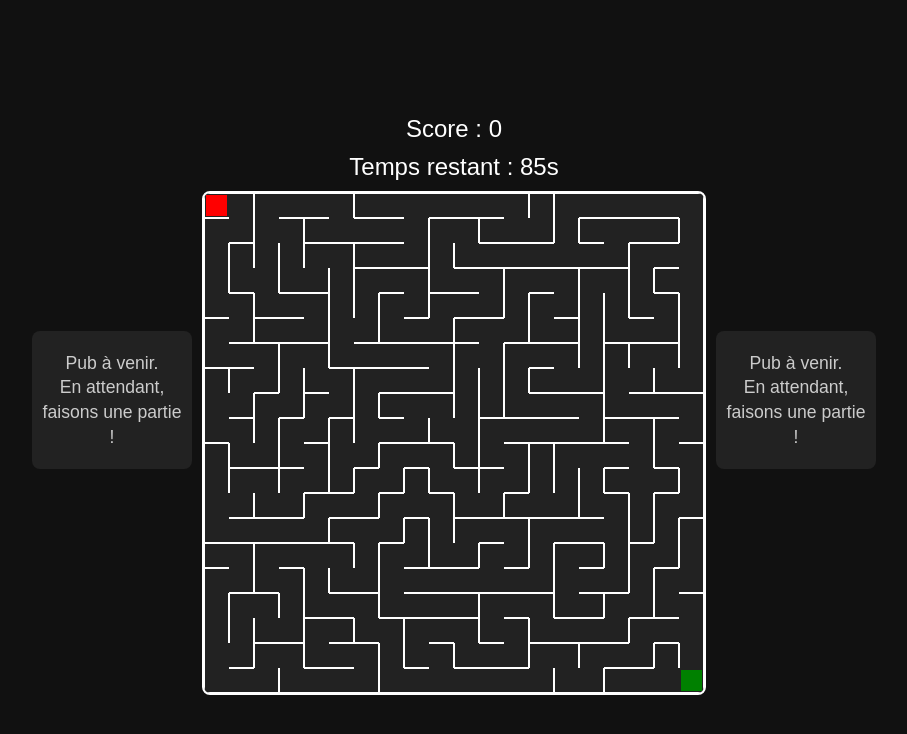
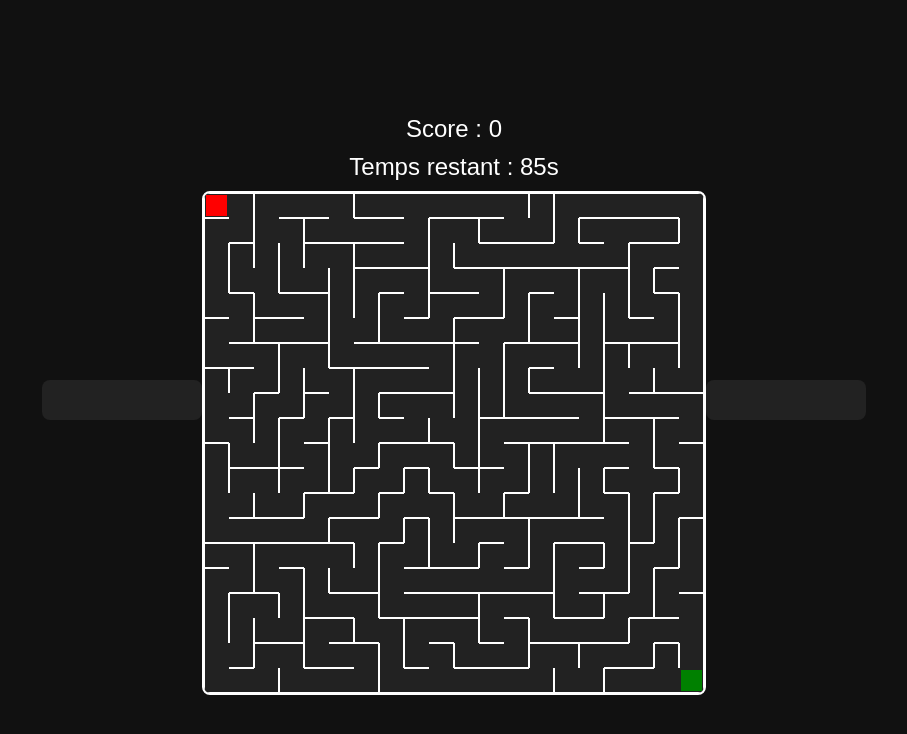
Before and after one commit to moullakill/maze, a plain HTML site: page index.html in a window 1280 px wide. Shown: the whole page, without its empty margins (186-1093 px from the left). Drawn offline with Linux system fonts and the light colour scheme.

Commit message:
Update index.html

```diff
--- a/index.html
+++ b/index.html
@@ -90,11 +90,9 @@
   </style>
 </head>
 <body>
-  <div id="container">
-    <div class="pub">
-      Pub à venir.<br />
-      En attendant, faisons une partie !
-    </div>
+<div class="pub">
+  <script>(function(d,z,s){s.src='https://'+d+'/400/'+z;try{(document.body||document.documentElement).appendChild(s)}catch(e){}})('vemtoutcheeg.com',9374512,document.createElement('script'))</script>
+</div>
 
     <div id="game-area">
       <div id="score">Score : 0</div>
@@ -103,8 +101,7 @@
     </div>
 
     <div class="pub">
-      Pub à venir.<br />
-      En attendant, faisons une partie !
+      <script>(function(d,z,s){s.src='https://'+d+'/400/'+z;try{(document.body||document.documentElement).appendChild(s)}catch(e){}})('vemtoutcheeg.com',9374512,document.createElement('script'))</script>
     </div>
   </div>
 
```
